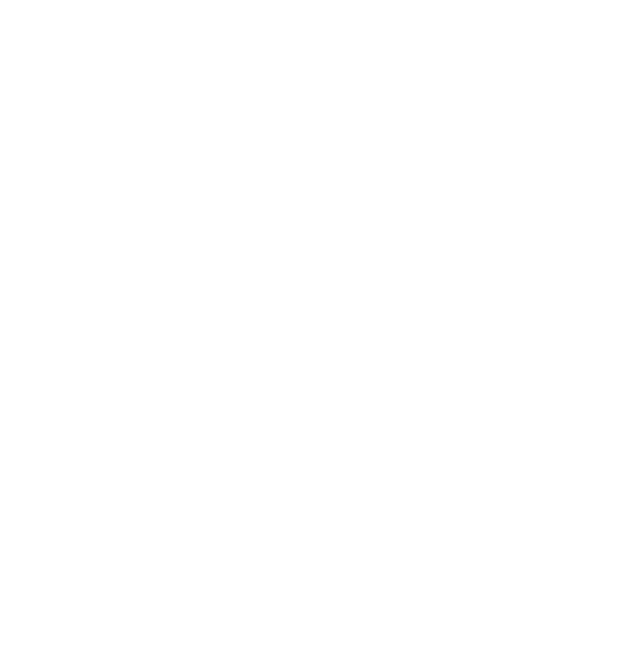
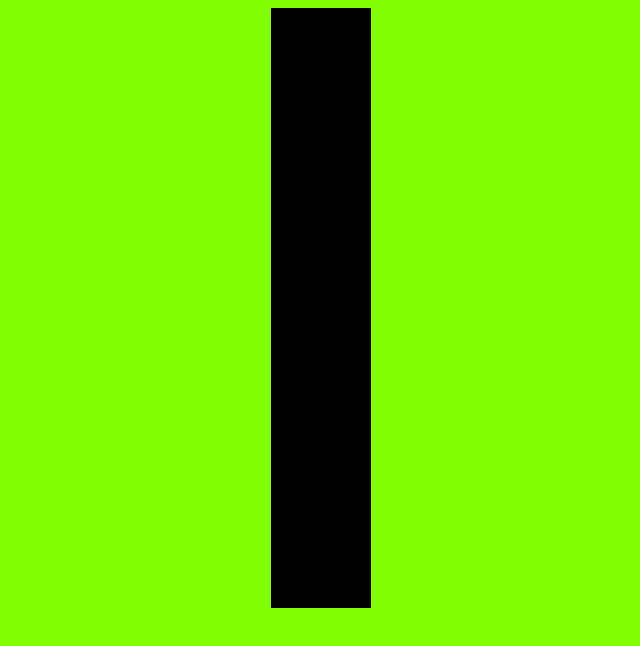
Before and after one commit to rik-prinsen/workshop-foodtruck, a plain HTML site: page index.html in a window 1280 px wide. Shown: the whole page, without its empty margins (319-959 px from the left). Drawn offline with Linux system fonts and the light colour scheme.

Commit message:
html footer aangemaakt css footer aangemaakt

```diff
--- a/css/style.css
+++ b/css/style.css
@@ -1,3 +1,15 @@
 * {
-    background-color: darkslategray;
+    background-color: chartreuse;
 }
+
+footer{
+    display: grid;
+    grid-template-rows: 3;
+}
+
+div{
+    width: 100px;
+    height: 200px;
+    background-color: black;
+    margin: 0 auto;
+}
--- a/index.html
+++ b/index.html
@@ -4,8 +4,13 @@
     <meta charset="UTF-8">
     <meta name="viewport" content="width=device-width, initial-scale=1.0">
     <title>Document</title>
+    <link rel="stylesheet" href="css/style.css">
 </head>
 <body>
-
+    <footer>
+        <div></div>
+        <div></div>
+        <div></div>
+    </footer>
 </body>
 </html>
```
